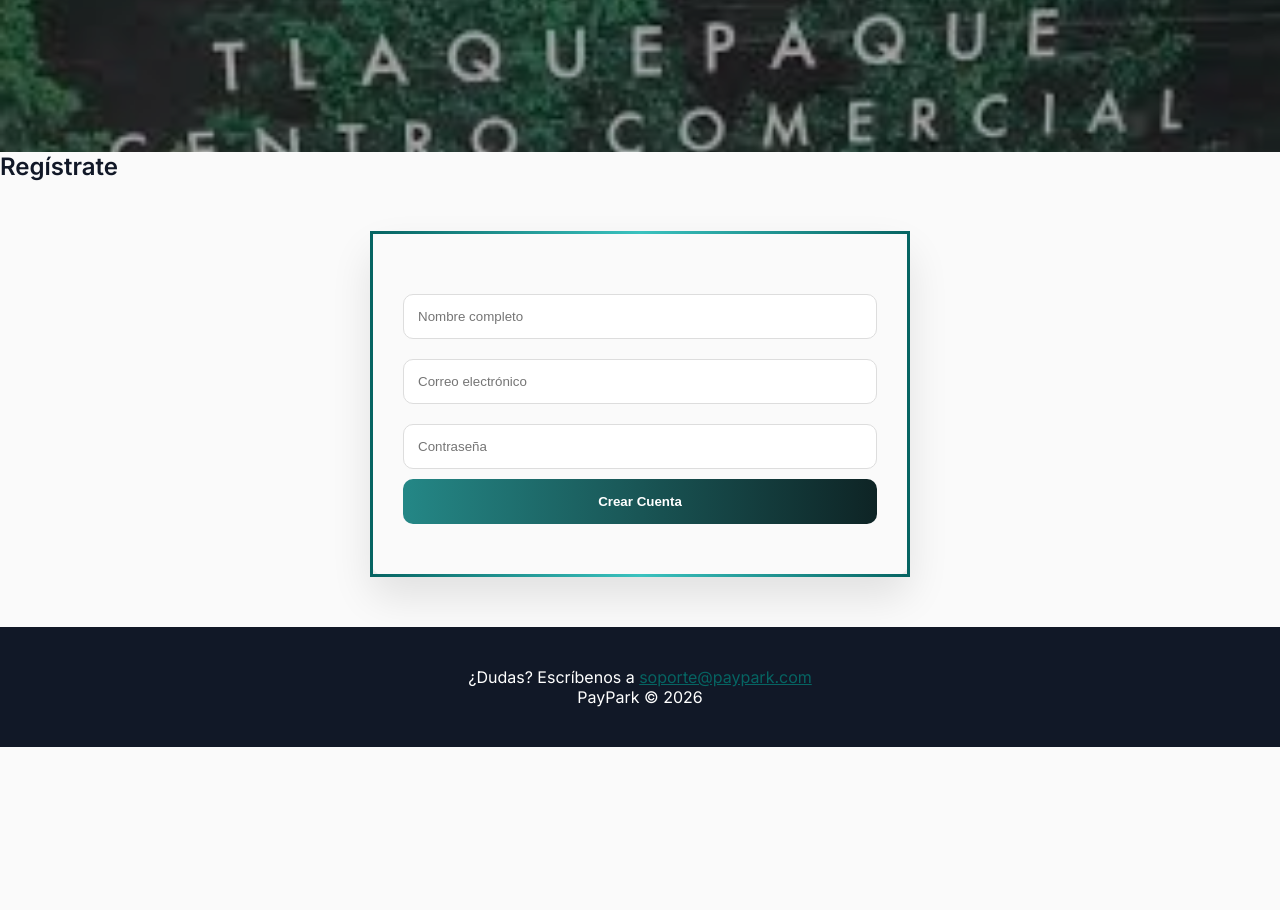
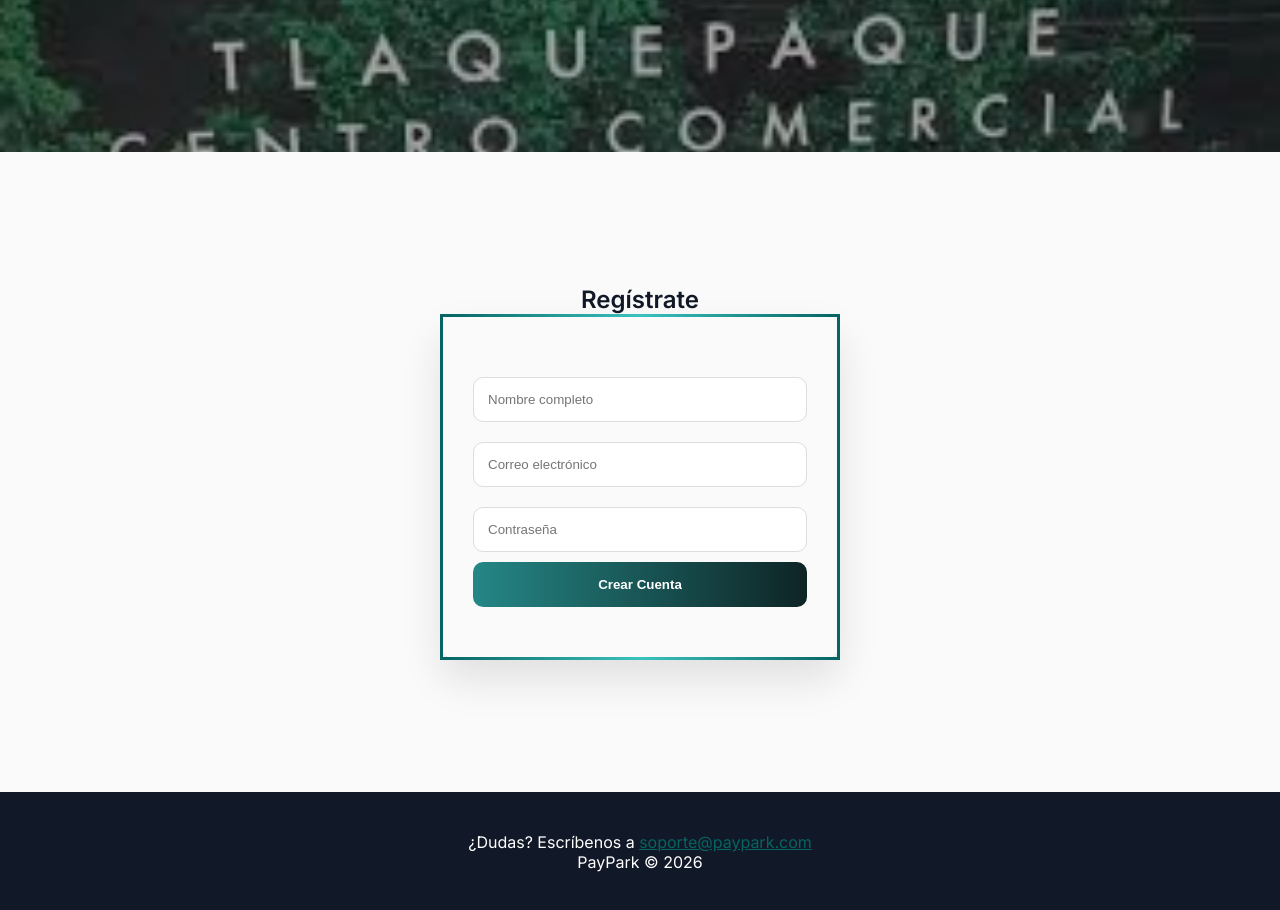
Before and after one commit to faby02/PayPark, a website: page index.html in a window 1280 px wide. Shown: the part 488-1398 px from the top of the page. Before the commit the page ends 1235 px from the top, so only its background shows below. Drawn offline with nearby package versions, Linux system fonts and the light colour scheme.

Commit message:
Formulario centrado, rutas de imágenes corregidas y archivos de imagen agregados

```diff
--- a/index.html
+++ b/index.html
@@ -42,7 +42,7 @@ header{
 .hamburger.active div:nth-child(2){opacity:0;}
 .hamburger.active div:nth-child(3){transform:rotate(-45deg) translate(5px,-5px);}
 
-/* Side menu con efecto gradiente */
+/* Side menu */
 .side-menu{
   position:fixed; top:0; left:-280px; width:260px; height:100%;
   background: rgba(255, 255, 255, 0.8);
@@ -57,18 +57,14 @@ header{
 .side-menu a {
   display:block; font-weight:600; font-size:0.95rem; text-decoration:none;
   color:var(--text-primary); padding:10px 15px; border-radius:8px;
-  background: linear-gradient(90deg,#ffffff,#ffffff); /* fondo inicial blanco */
+  background: linear-gradient(90deg,#ffffff,#ffffff);
   transition:0.3s, transform 0.2s, background 0.3s;
 }
-
-/* Hover */
 .side-menu a:hover{
   background: var(--btn-bg);
   color:white;
   transform: scale(1.02);
 }
-
-/* Opción activa */
 .side-menu a.active {
   background: var(--btn-bg);
   color:white;
@@ -99,10 +95,19 @@ header{
 }
 .cover button:hover { transform: scale(1.05); }
 
-/* FORMULARIO CON BORDE ANIMADO */
+/* FORMULARIO REGISTRO CENTRADO */
+#registro {
+  display: flex;
+  justify-content: center;
+  align-items: center;
+  flex-direction: column;
+  min-height: 80vh;
+  padding: 50px 20px;
+}
+
 .form-container{
   background:var(--bg-light); padding:50px 30px; border-radius:18px;
-  box-shadow:0 20px 40px rgba(0,0,0,0.1); max-width:540px; margin:50px auto; text-align:center;
+  box-shadow:0 20px 40px rgba(0,0,0,0.1); max-width:400px; width:100%; text-align:center;
   border:3px solid; border-image-slice:1;
   border-width:3px;
   border-image-source: linear-gradient(90deg,var(--accent),var(--accent2),var(--accent));
@@ -175,7 +180,7 @@ function toggleMenu(){
   document.querySelector('.hamburger').classList.toggle('active');
 }
 
-// Efecto activo en menú al hacer clic
+// Menú activo
 const menuLinks = document.querySelectorAll('.side-menu a');
 menuLinks.forEach(link => {
     link.addEventListener('click', () => {
@@ -185,6 +190,7 @@ menuLinks.forEach(link => {
     });
 });
 
+// Registro usuario
 function registrar(){
   const n=document.getElementById("nombre").value;
   const e=document.getElementById("email").value;
```
